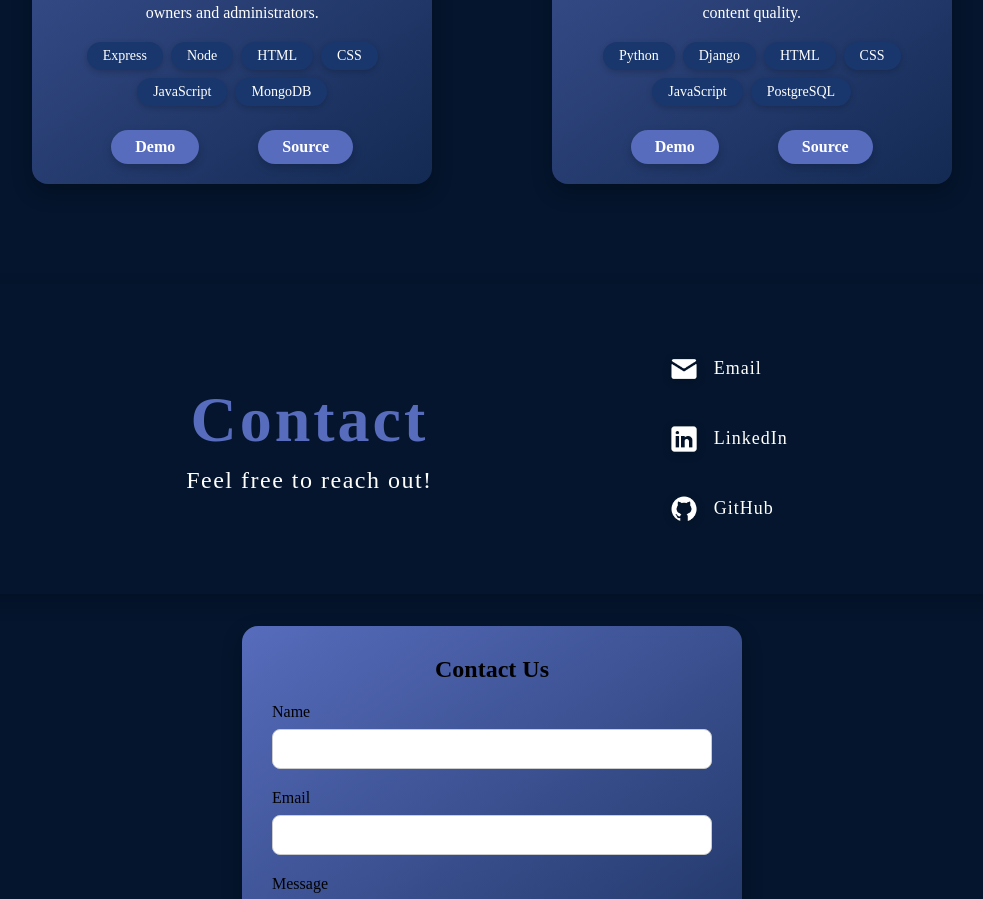
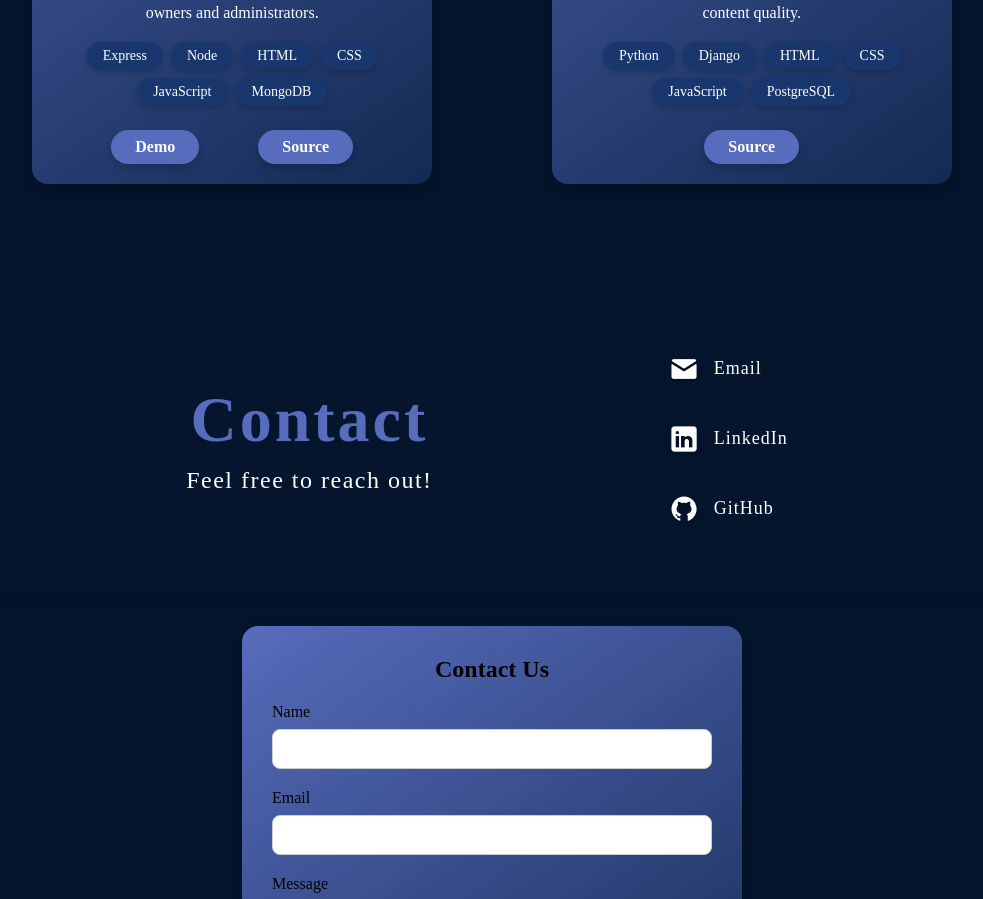
Before and after one commit to khush-010/My-Personal-Portfolio, a React (Vite) app: page / in a window 1280 px wide. Shown: the part 2700-3599 px from the top of the page, without its empty margins (148-1131 px from the left). Built offline with nearby package versions, Linux system fonts and the light colour scheme.

Commit message:
Demo button fix

```diff
--- a/src/components/Projects/ProjectCard.jsx
+++ b/src/components/Projects/ProjectCard.jsx
@@ -4,7 +4,7 @@ import styles from "./ProjectCard.module.css";
 import { getImageUrl } from "../../utils";
 
 export const ProjectCard = ({
-  project: { title, imageSrc, description, skills, demo, source },
+  project: { title, imageSrc, description, skills, demo, source,status },
 }) => {
   return (
     <div className={styles.container}>
@@ -25,9 +25,9 @@ export const ProjectCard = ({
         })}
       </ul>
       <div className={styles.links}>
-        <a href={demo} className={styles.link}>
+        {status && (<a href={demo} className={styles.link}>
           Demo
-        </a>
+        </a>)}
         <a href={source} className={styles.link}>
           Source
         </a>
--- a/src/data/projects.json
+++ b/src/data/projects.json
@@ -5,13 +5,15 @@
     "description": "This application serves as a comprehensive solution for managing a medical store's inventory and billing processes. Built using modern web technologies, MedManager streamlines daily operations with features like real-time inventory tracking, billing automation, and customer account management. Its intuitive design and robust backend enable users to handle tasks efficiently, making it an ideal tool for medical store owners and administrators.",
     "skills": [ "Express", "Node", "HTML", "CSS", "JavaScript", "MongoDB" ],
     "demo": "https://medmanager.onrender.com",
-    "source": "https://github.com/khush-010/MedManager"
+    "source": "https://github.com/khush-010/MedManager",
+    "status": true
   },
   {
     "title": "QuizMaster",
     "imageSrc": "projects/project.png",
     "description": "QuizMaster is an engaging web application that tests users' knowledge through dynamic quizzes. Built using Python and Django, it features user authentication, email verification, OTP-based password recovery, and random multiple-choice questions. The app tracks user progress, marks questions as attempted, and ranks users with a leaderboard based on scores and signup dates. Admins can add and manage questions to ensure content quality.",
     "skills": ["Python", "Django", "HTML", "CSS", "JavaScript", "PostgreSQL"],
-    "source": "https://github.com/khush-010/Quizz-App "
+    "source": "https://github.com/khush-010/Quizz-App ",
+    "status": false
   }
 ]
```
